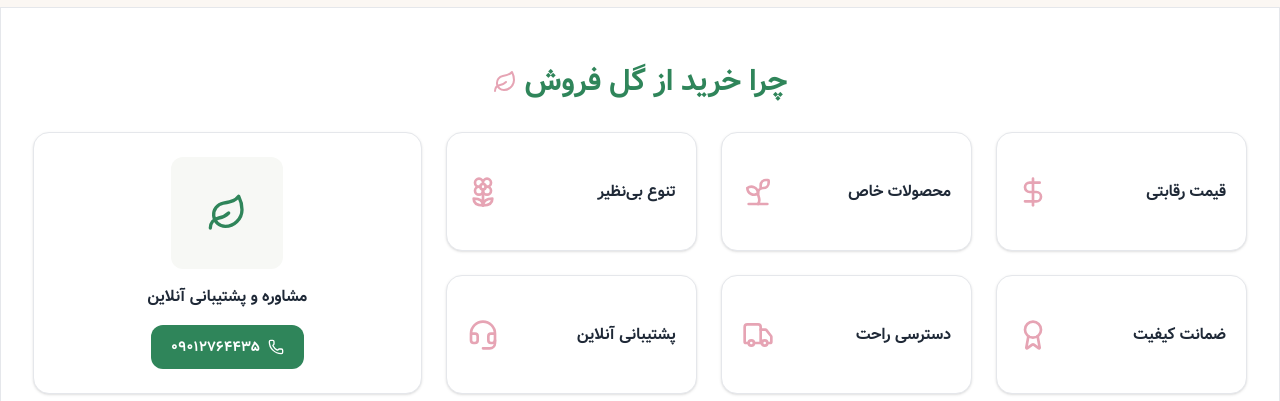
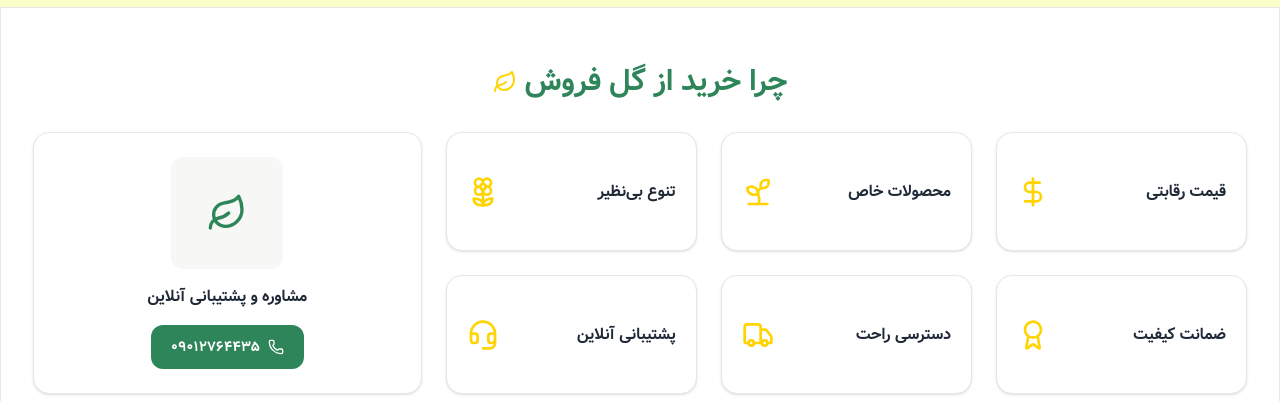
Before and after one commit to frau-azadeh/flower-shop, a Next.js app: page / in a window 1280 px wide. Shown: the part 170-571 px from the top of the page. Built offline with nearby package versions, Linux system fonts and the light colour scheme.

Commit message:
update accent

```diff
--- a/src/app/globals.css
+++ b/src/app/globals.css
@@ -11,13 +11,14 @@
   --color-primary: #2f855a;
   --color-primary-hover: #276b4b;
 
-  /* Accent (Dusty Rose) */
-  --color-accent: #e6a4b4;
-  --color-accent-hover: #d68da2;
+ /* Accent (Yellow) */
+ --color-accent: #FFD400;
+ --color-accent-hover: #E6B800;
 
   /* Surfaces */
-  --color-background: #fbf7f3;
-  --color-surface: #ffffff;
+ /* Background (Very Lighet Yellow) */
+ --color-background: #FAFFCA;
+ --color-surface: #ffffff;
   --color-muted: #f7f8f5;
 
   /* Text & Border */
```
